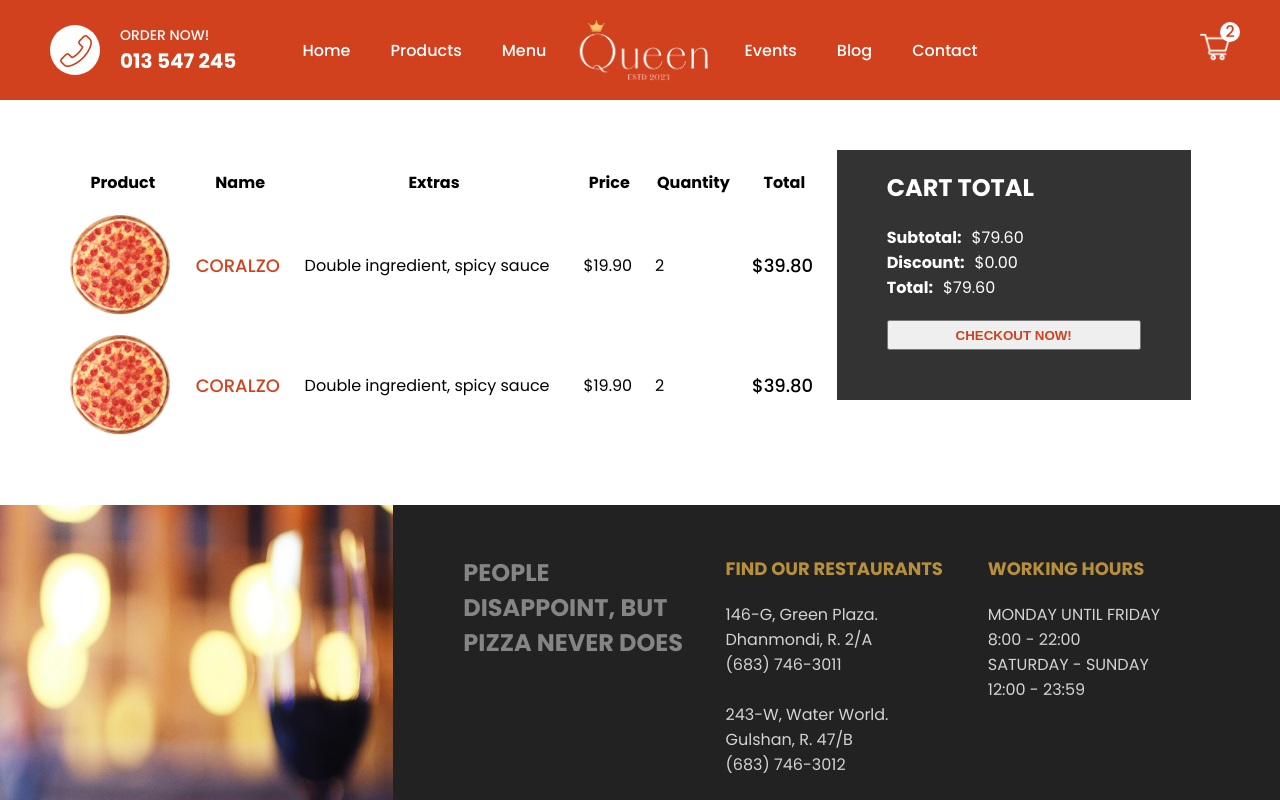
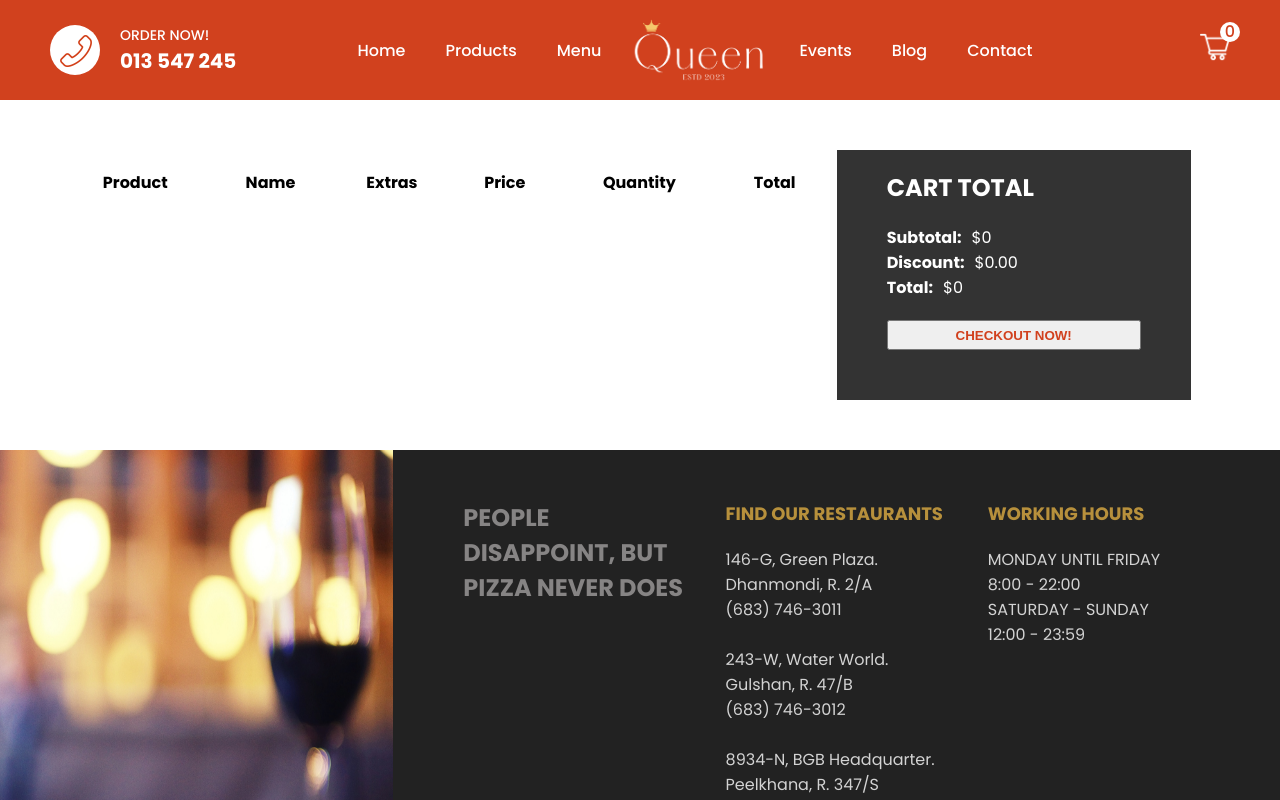
Before and after one commit to Mehedi-bit/Pizza-queen, a Next.js app: page /cart in a window 1280 px wide. Shown: the top 800 px of the page. Built offline with nearby package versions, Linux system fonts and the light colour scheme.

Commit message:
updating cart via redux

```diff
--- a/components/Navbar.jsx
+++ b/components/Navbar.jsx
@@ -1,7 +1,11 @@
 import styles from "@/styles/Navbar.module.css";
 import Image from "next/image";
+import Link from "next/link";
+import { useSelector } from "react-redux";
 
 const Navbar = () => {
+  const quantity = useSelector((state) => state.cart.quantity);
+
   return (
     <div className={styles.container}>
       <div className={styles.item}>
@@ -24,12 +28,14 @@ const Navbar = () => {
           <li className={styles.listItem}>Contact</li>
         </ul>
       </div>
-      <div className={styles.item}>
-        <div className={styles.cart}>
-          <Image src="/img/cart.png" alt="" width="30" height="30" />
-          <div className={styles.counter}>2</div>
+      <Link href="/cart">
+        <div className={styles.item}>
+          <div className={styles.cart}>
+            <Image src="/img/cart.png" alt="" width="30" height="30" />
+            <div className={styles.counter}>{quantity}</div>
+          </div>
         </div>
-      </div>
+      </Link>
     </div>
   );
 };
--- a/package.json
+++ b/package.json
@@ -10,12 +10,15 @@
   },
   "dependencies": {
     "@next/font": "^13.1.5",
+    "@reduxjs/toolkit": "^1.9.2",
     "axios": "^1.3.2",
     "eslint": "8.32.0",
     "eslint-config-next": "13.1.5",
     "mongoose": "^6.9.0",
     "next": "13.1.5",
     "react": "18.2.0",
-    "react-dom": "18.2.0"
+    "react-dom": "18.2.0",
+    "react-redux": "^8.0.5",
+    "redux": "^4.2.1"
   }
 }
--- a/pages/_app.js
+++ b/pages/_app.js
@@ -1,6 +1,8 @@
 import Layout from '@/components/Layout'
 import '@/styles/globals.css'
 import { Poppins } from '@next/font/google'
+import store from '../redux/store'
+import { Provider } from 'react-redux'
 
 const poppins = Poppins({
   subsets: ['latin'],
@@ -10,9 +12,11 @@ const poppins = Poppins({
 export default function App({ Component, pageProps }) {
   return (
     <main className={poppins.className}>
-      <Layout>
-        <Component {...pageProps} />
-      </Layout>
+      <Provider store={store}>
+        <Layout>
+          <Component {...pageProps} />
+        </Layout>
+      </Provider>
     </main>
   )
 }
--- a/pages/cart.jsx
+++ b/pages/cart.jsx
@@ -1,7 +1,10 @@
 import styles from "@/styles/Cart.module.css";
 import Image from "next/image";
+import { useDispatch, useSelector } from "react-redux";
 
 const Cart = () => {
+  const dispatch = useDispatch();
+  const cart = useSelector((state) => state.cart);
   return (
     <div className={styles.container}>
       <div className={styles.left}>
@@ -16,12 +19,13 @@ const Cart = () => {
               <th>Total</th>
             </tr>
           </thead>
-          <tbody>
+          {cart.products.map((product) => (
+            <tbody key={product._id}>
               <tr className={styles.tr}>
                 <td>
                   <div className={styles.imgContainer}>
                     <Image
-                    src="/img/pizza.png"
+                      src={product.img}
                       fill
                       style={{ objectFit: "cover" }}
                       alt=""
@@ -29,68 +33,42 @@ const Cart = () => {
                   </div>
                 </td>
                 <td>
-                <span className={styles.name}>CORALZO</span>
+                  <span className={styles.name}>{product.title}</span>
                 </td>
                 <td>
                   <span className={styles.extras}>
-                  Double ingredient, spicy sauce
+                    {product.extras.map((extra) => (
+                      <span key={extra._id}>{extra.text},</span>
+                    ))}
                   </span>
                 </td>
                 <td>
-                <span className={styles.price}>$19.90</span>
+                  <span className={styles.price}>${product.price}</span>
                 </td>
                 <td>
-                <span className={styles.quantity}>2</span>
+                  <span className={styles.quantity}>${product.quantity}</span>
                 </td>
                 <td>
-                <span className={styles.total}>$39.80</span>
+                  <span className={styles.total}>
+                    ${product.price * product.quantity}
+                  </span>
                 </td>
               </tr>
             </tbody>
-          <tbody>
-            <tr className={styles.tr}>
-              <td>
-                <div className={styles.imgContainer}>
-                  <Image
-                    src="/img/pizza.png"
-                    fill
-                    style={{ objectFit: "cover" }}
-                    alt=""
-                  />
-                </div>
-              </td>
-              <td>
-                <span className={styles.name}>CORALZO</span>
-              </td>
-              <td>
-                <span className={styles.extras}>
-                  Double ingredient, spicy sauce
-                </span>
-              </td>
-              <td>
-                <span className={styles.price}>$19.90</span>
-              </td>
-              <td>
-                <span className={styles.quantity}>2</span>
-              </td>
-              <td>
-                <span className={styles.total}>$39.80</span>
-              </td>
-            </tr>
-          </tbody>
+          ))}
         </table>
       </div>
       <div className={styles.right}>
         <div className={styles.wrapper}>
           <h2 className={styles.title}>CART TOTAL</h2>
           <div className={styles.totalText}>
-            <b className={styles.totalTextTitle}>Subtotal:</b>$79.60
+            <b className={styles.totalTextTitle}>Subtotal:</b>${cart.total}
           </div>
           <div className={styles.totalText}>
             <b className={styles.totalTextTitle}>Discount:</b>$0.00
           </div>
           <div className={styles.totalText}>
-            <b className={styles.totalTextTitle}>Total:</b>$79.60
+            <b className={styles.totalTextTitle}>Total:</b>${cart.total}
           </div>
           <button className={styles.button}>CHECKOUT NOW!</button>
         </div>
--- /dev/null
+++ b/redux/cartSlice.js
@@ -0,0 +1,26 @@
+import { createSlice } from '@reduxjs/toolkit';
+
+
+const cartSlice = createSlice({
+    name: 'cart',
+    initialState: {
+        products: [],
+        quantity: 0,
+        total: 0,
+    },
+
+    reducers: {
+        addProduct: (state, action) => {
+            state.products.push(action.payload);
+            state.quantity += 1;
+            state.total += action.payload.price * action.payload.quantity;
+        },
+        reset: (state) => {
+            state = initialState;
+        }
+    }
+})
+
+
+export const { addProduct, reset } = cartSlice.actions;
+export default cartSlice.reducer;
--- /dev/null
+++ b/redux/store.js
@@ -0,0 +1,9 @@
+import { configureStore } from '@reduxjs/toolkit'
+import cartReducer from './cartSlice'
+
+
+export default configureStore({
+    reducer: {
+        cart: cartReducer,
+    }
+})
```
Also changed, not shown: pages/product/[id].jsx (+10 -1 lines), 1 other file (tests, documents, lock files or other folders). Lines whose indentation alone changed are shown as unchanged.
